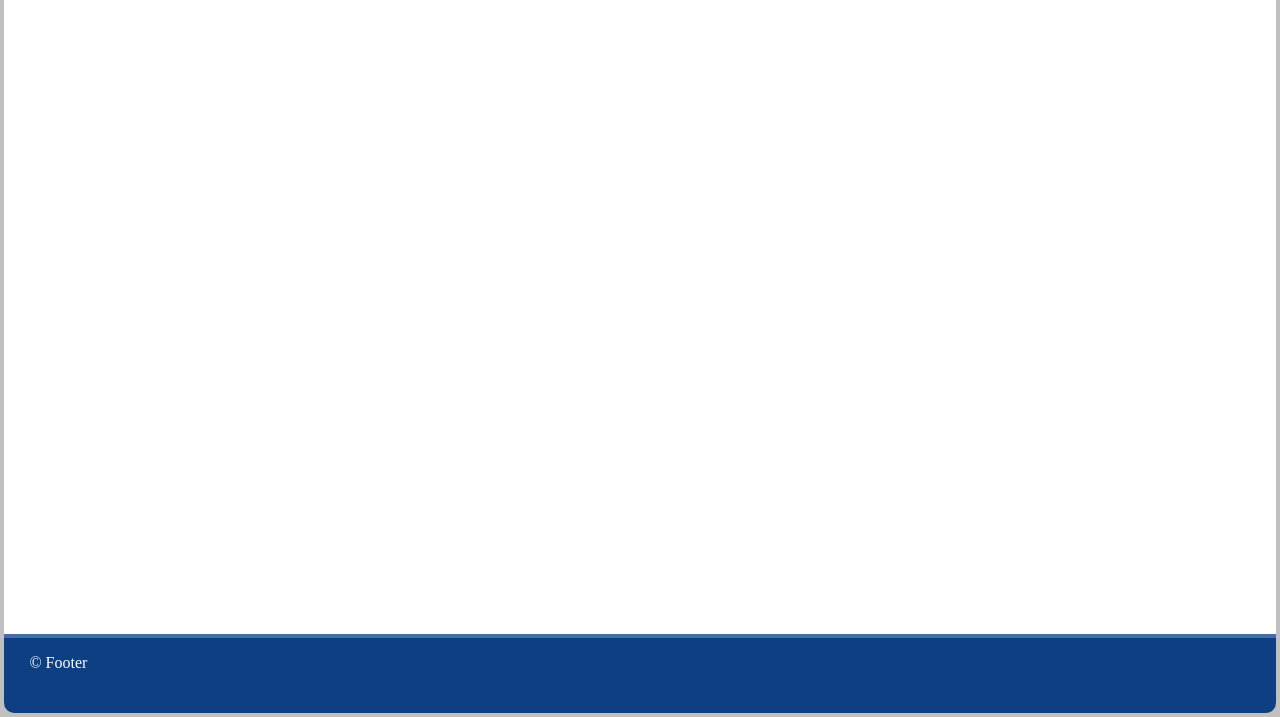
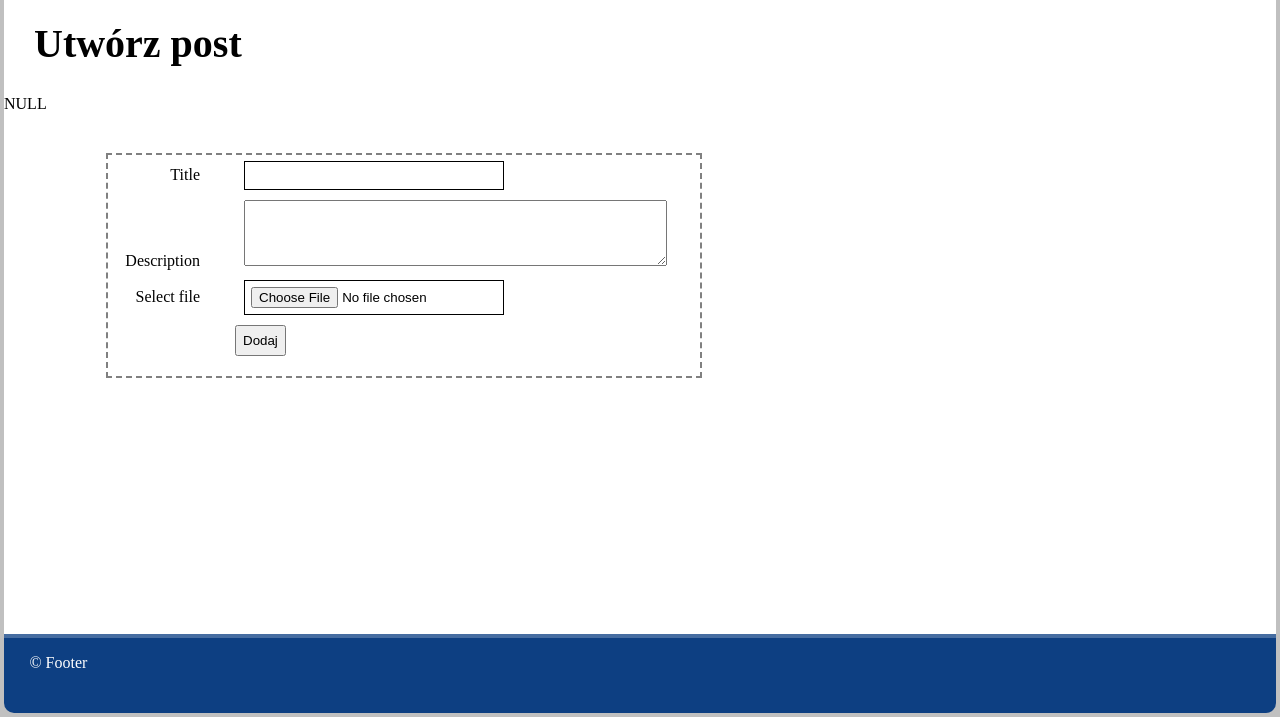
Before and after one commit to JhonyLemon/SIProject, a PHP site: page /index.php?action=add in a window 1280 px wide. Shown: the part 83-800 px from the top of the page. Run offline with PHP 8.4, Linux system fonts and the light colour scheme; data that the repository does not hold is empty; some libraries are stand-ins or nearby versions.

Commit message:
dodawanie plikow#1

```diff
--- a/actions/add.php
+++ b/actions/add.php
@@ -0,0 +1,41 @@
+<?php
+$errors=array();
+if (isset($_POST['submit']))
+{
+    if (is_uploaded_file($_FILES['file']['tmp_name']))
+    {
+        $max_size=1024*100;
+      //  $temp = explode(".", $_FILES["file"]["name"]);
+        $dest = './graphics/' . $_FILES['file']['name'];
+        if ($_FILES['file']['size'] == 0)
+        {
+            $errors['file']='Plik jest pusty';
+        }
+        else if ($_FILES['file']['size'] > $max_size)
+        {
+            $errors['file']= 'Plik jest za duży maksymalnie można wysłać '.$max_size;
+        }
+        else if (file_exists($dest))
+        {
+            $errors['file']= 'Wczytywany plik już istnieje na serwerze.';
+        }
+        else if(!isset($errors['file']))
+        {
+            if (!@move_uploaded_file($_FILES['file']['tmp_name'], $dest))
+            $errors['file']= 'Błąd: Nie można zapisać pliku gdyż podana lokalizacja nie istnieje lub nie można w nim zapisywać';
+        }
+    }
+    else if (empty($_POST['description']))
+    {
+        $errors['description']= 'Description cannot be empty';
+    }
+    if (empty($_POST['title']))
+    {
+        $errors['title']= 'Title cannot be empty';
+    }
+    if(count($errors)==0)
+    {
+
+    }
+}
+?>
--- a/view/add.php
+++ b/view/add.php
@@ -12,6 +12,41 @@
             <?php include(_ROOT_PATH.DIRECTORY_SEPARATOR.'view'.DIRECTORY_SEPARATOR.'header.php'); ?>
         </header>
         <section>
+        <h1>Utwórz post</h1><br>
+        <?php
+        var_dump($_FILES['file']['name']);
+        ?>
+        <form action="index.php?action=add" method="POST" enctype="multipart/form-data" class="main">
+        <fieldset>
+                    <ul>
+                        <li>
+                            <label>Title</label>
+                            <input type="text" name="title" value=""><br>
+                            <?php if (array_key_exists('title',$errors)): ?>
+                            <label class="error"><?php echo $errors['title'] ?></label><?php endif; ?>
+                        </li>
+                        <li>
+                            <label>Description</label>
+                            <textarea name="description" rows="4" cols="50"></textarea><br>
+                            <?php if (array_key_exists('descriptio',$errors)): ?>
+                            <label class="error"><?php echo $errors['description'] ?></label><?php endif; ?>
+
+                        </li>
+                        <li>
+                            <label>Select file</label>
+                            <input type="file" name="file" accept="image/jpeg"><br>
+                            <?php if (array_key_exists('file',$errors)): ?>
+                            <label class="error"><?php echo $errors['file'] ?></label><?php endif; ?>
+                        </li>
+                        <li>
+                            <input type="submit" value="Dodaj" name='submit'>
+                        </li>
+                    </ul>
+                </fieldset>
+
+
+
+        </form>
         </section>
         <footer>
             <?php include(_ROOT_PATH.DIRECTORY_SEPARATOR.'view'.DIRECTORY_SEPARATOR.'footer.php'); ?>
--- a/view/header.php
+++ b/view/header.php
@@ -9,6 +9,7 @@
                                 echo '<a class=button href=index.php?action=home>Główna</a>';
                                 echo '<a class=button href=index.php?action=lobby>Poczekalnia</a>';
                                 echo '<a class=button href=index.php?action=random>Losuj</a>';
+                                echo '<a class=button href=index.php?action=add>Utwórz post</a>';
                                 echo '<a class=button href=index.php?action=users>Użytkownicy</a>';
                                 echo '<a class=button href=index.php?action=postval>Walidacja</a>';
                                 echo '<a class=button href=index.php?action=settings>Ustawienia</a>';
@@ -20,6 +21,7 @@
                                 echo '<a class=button href=index.php?action=home>Główna</a>';
                                 echo '<a class=button href=index.php?action=lobby>Poczekalnia</a>';
                                 echo '<a class=button href=index.php?action=random>Losuj</a>';
+                                echo '<a class=button href=index.php?action=add>Utwórz post</a>';
                                 echo '<a class=button href=index.php?action=postval>Walidacja</a>';
                                 echo '<a class=button href=index.php?action=settings>Ustawienia</a>';
                                 echo '<a class=button href=index.php?action=logout>Wyloguj</a>';
@@ -30,6 +32,7 @@
                                 echo '<a class=button href=index.php?action=home>Główna</a>';
                                 echo '<a class=button href=index.php?action=lobby>Poczekalnia</a>';
                                 echo '<a class=button href=index.php?action=random>Losuj</a>';
+                                echo '<a class=button href=index.php?action=add>Utwórz post</a>';
                                 echo '<a class=button href=index.php?action=settings>Ustawienia</a>';
                                 echo '<a class=button href=index.php?action=logout>Wyloguj</a>';
                                 break;
--- a/view/users.php
+++ b/view/users.php
@@ -12,6 +12,7 @@
             <?php include(_ROOT_PATH.DIRECTORY_SEPARATOR.'view'.DIRECTORY_SEPARATOR.'header.php'); ?>
         </header>
         <section>
+        </section>
         <footer>
             <?php include(_ROOT_PATH.DIRECTORY_SEPARATOR.'view'.DIRECTORY_SEPARATOR.'footer.php'); ?>
         </footer>
```
Also changed, not shown: graphics/uuuu.jpg (added).
